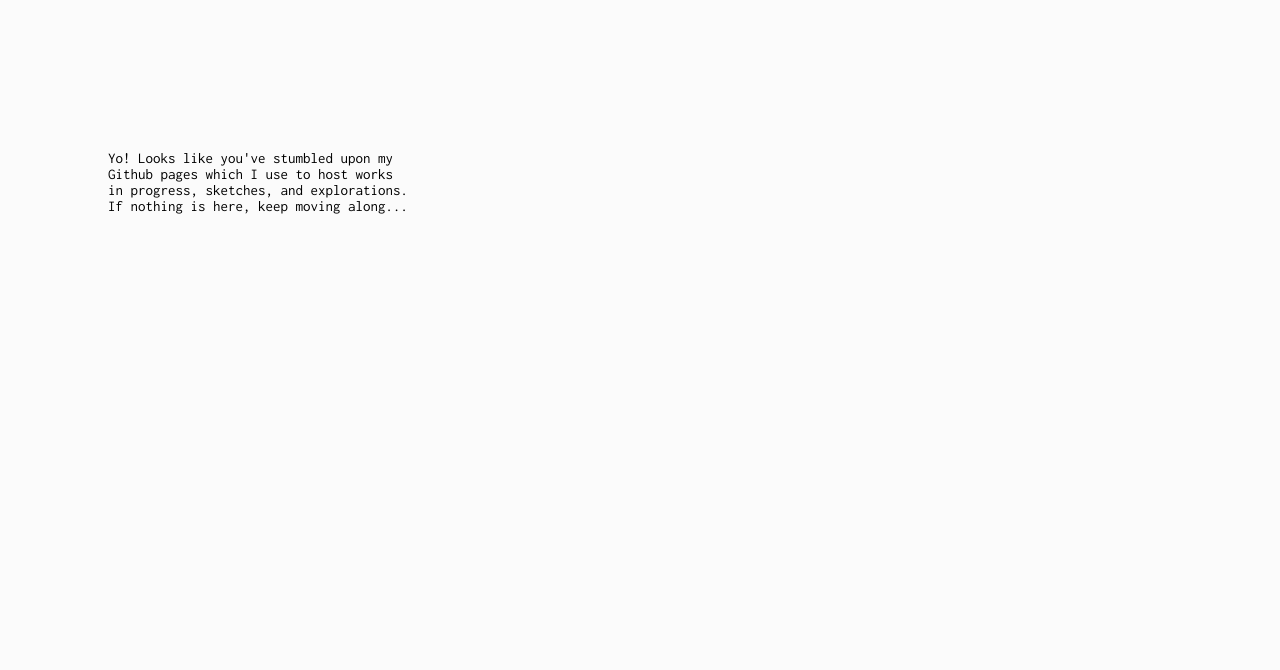
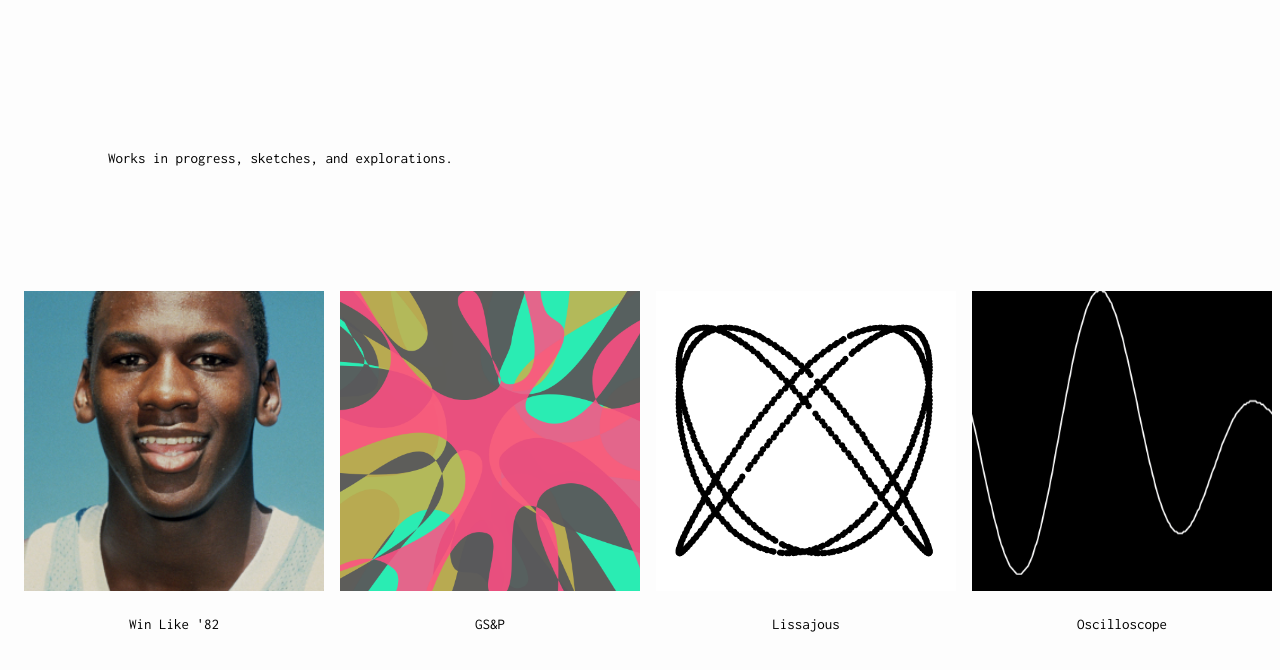
Before and after one commit to mattchiang777/mattchiang777.github.io, a plain HTML site: page index.html in a window 1280 px wide. Drawn offline with Linux system fonts and the light colour scheme.

Commit message:
Added projects and styling

```diff
--- a/index.html
+++ b/index.html
@@ -5,21 +5,125 @@
 	<title>Matt Chiang Projects</title>
 	<link href="https://fonts.googleapis.com/css?family=Inconsolata" rel="stylesheet">
 	<style>
+		* {
+			box-sizing: border-box;
+		}
+
 		body {
-			background-color: #fbfbfb;
+			background-color: #fdfdfd;
 			font-family: 'Inconsolata', Helvetica;
 			font-size: 15px;
 		}
-		.container {
-			width: 300px;
+
+		header {
 			margin-top: 150px;
 			margin-left: 100px;
+			margin-bottom: 125px;
+		}
+
+		.container {
+			width: 100vw;
+		}
+
+		.flex-container {
+			display: flex;
+			justify-content: space-evenly;
+			flex-wrap: wrap;
+		}
+
+		img {
+			display: block;
+			width: 300px;
+			height: 300px;
+			object-fit: cover;
+			transition: 0.2s ease-out;
+		}
+
+		.image-container {
+			overflow: hidden;
+		}
+
+		.image-container:hover img {
+			transform: scale(1.2);
+			filter: brightness(50%);
+		}
+
+		a {
+			text-decoration: none;
+			display: inline;
+			color: black;
+		}
+
+		span {
+			padding: 5px;
+		}
+
+		span:hover {
+			color: white;
+			background-color: red;
+		}
+
+		a:visited {
+			color: black;
+		}
+
+		.flex-project-container {
+			display: flex;
+			flex-direction: column;
+		}
+
+		.flex-project-container > div {
+			margin: 25px auto;
 		}
 	</style>
 </head>
 <body>
 	<div class="container">
-		Yo! Looks like you've stumbled upon my Github pages which I use to host works in progress, sketches, and explorations. If nothing is here, keep moving along...
+		<header>
+			Works in progress, sketches, and explorations.
+		</header>
+		<div class="flex-container">
+			<div class="flex-project-container">
+				<a href="https://mattchiang777.github.io/winlike82/">
+					<div class="image-container">
+						<img src="assets/images/winlike82.jpg" alt="">
+					</div>
+				</a>
+				<div>
+					<a href="https://mattchiang777.github.io/winlike82/"><span>Win Like '82</span></a>
+				</div>
+			</div>
+			<div class="flex-project-container">
+				<a href="https://mattchiang777.github.io/gsp">
+					<div class="image-container">
+						<img src="assets/images/gsp.png" alt="">
+					</div>
+					<div>
+						<a href="https://mattchiang777.github.io/gsp"><span>GS&P</span></a>
+					</div>
+				</a>
+			</div>
+			<div class="flex-project-container">
+				<a href="https://mattchiang777.github.io/lissajous/">
+					<div class="image-container">
+						<img src="assets/images/lissajous.png" alt="">
+					</div>
+					<div>
+						<a href="https://mattchiang777.github.io/lissajous/"><span>Lissajous</span></a>
+					</div>
+				</a>
+			</div>
+			<div class="flex-project-container">
+				<a href="https://mattchiang777.github.io/oscilloscope/">
+					<div class="image-container">
+						<img src="assets/images/osc.png" alt="">
+					</div>
+					<div>
+						<a href="https://mattchiang777.github.io/oscilloscope/"><span>Oscilloscope</span></a>
+					</div>
+				</a>
+			</div>
+		</div>
 	</div>
 </body>
 </html>
```
Also changed, not shown: assets/images/gsp.png (added), assets/images/lissajous.png (added), assets/images/osc.png (added), assets/images/winlike82.jpg (added).
